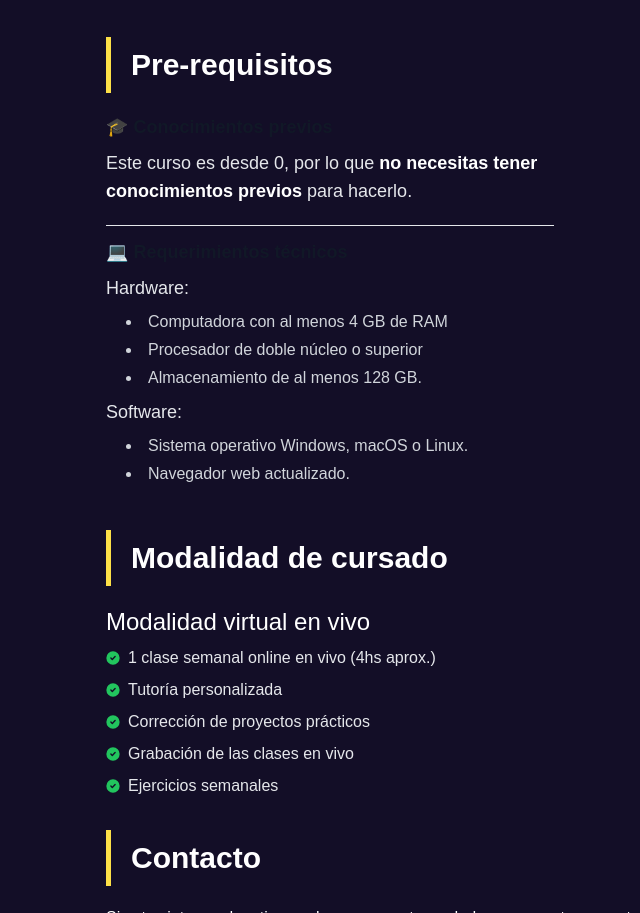
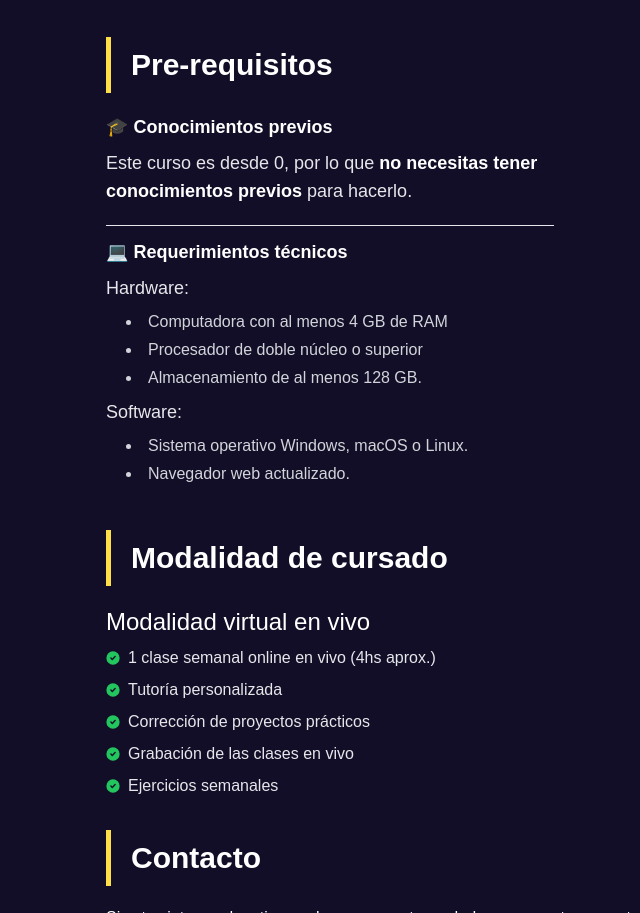
Before and after one commit to matiaslenci/curso-programacion, an Astro site: page / in a window 1280 px wide. Shown: the part 1653-2566 px from the top of the page, without its empty margins (182-822 px from the left). Built offline with nearby package versions, Linux system fonts and the light colour scheme; Astro itself is replaced by a stand-in of ours.

Commit message:
Update Prerequisites

```diff
--- a/src/sections/PrerequisitesSection.astro
+++ b/src/sections/PrerequisitesSection.astro
@@ -9,7 +9,7 @@ import Title from "../components/Title.astro";
     class="max-w-md text-gray-900 divide-y divide-gray-200 dark:text-white dark:divide-gray-700"
   >
     <div class="flex flex-col pb-3">
-      <dt class="text-lg font-semibold">🎓 Conocimientos previos</dt>
+      <dt class="text-lg text-white font-semibold">🎓 Conocimientos previos</dt>
       <dd class="my-2 text-gray-200 md:text-lg">
         Este curso es desde 0, por lo que <span class=" font-bold text-white "> no necesitas tener conocimientos previos</span>
         para hacerlo.
@@ -17,7 +17,7 @@ import Title from "../components/Title.astro";
     </div>
 
     <div class="flex flex-col py-3">
-      <dt class="text-lg font-semibold">💻 Requerimientos técnicos</dt>
+      <dt class="text-lg text-white font-semibold">💻 Requerimientos técnicos</dt>
       <dd class="my-2 text-gray-200 md:text-lg">Hardware:</dd>
       <ul class="ps-5  space-y-1 text-gray-300 list-disc list-inside">
         <li>Computadora con al menos 4 GB de RAM</li>
```
